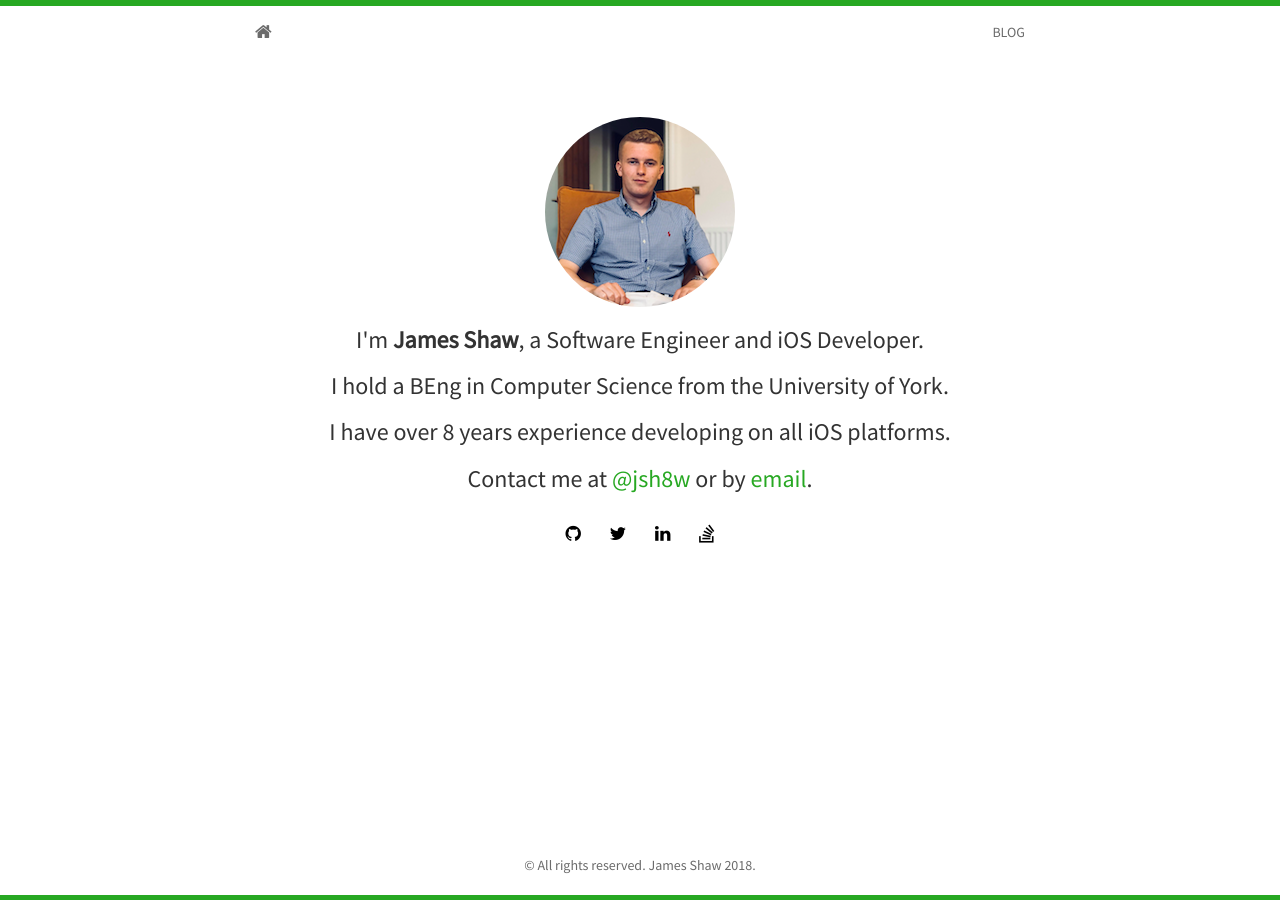
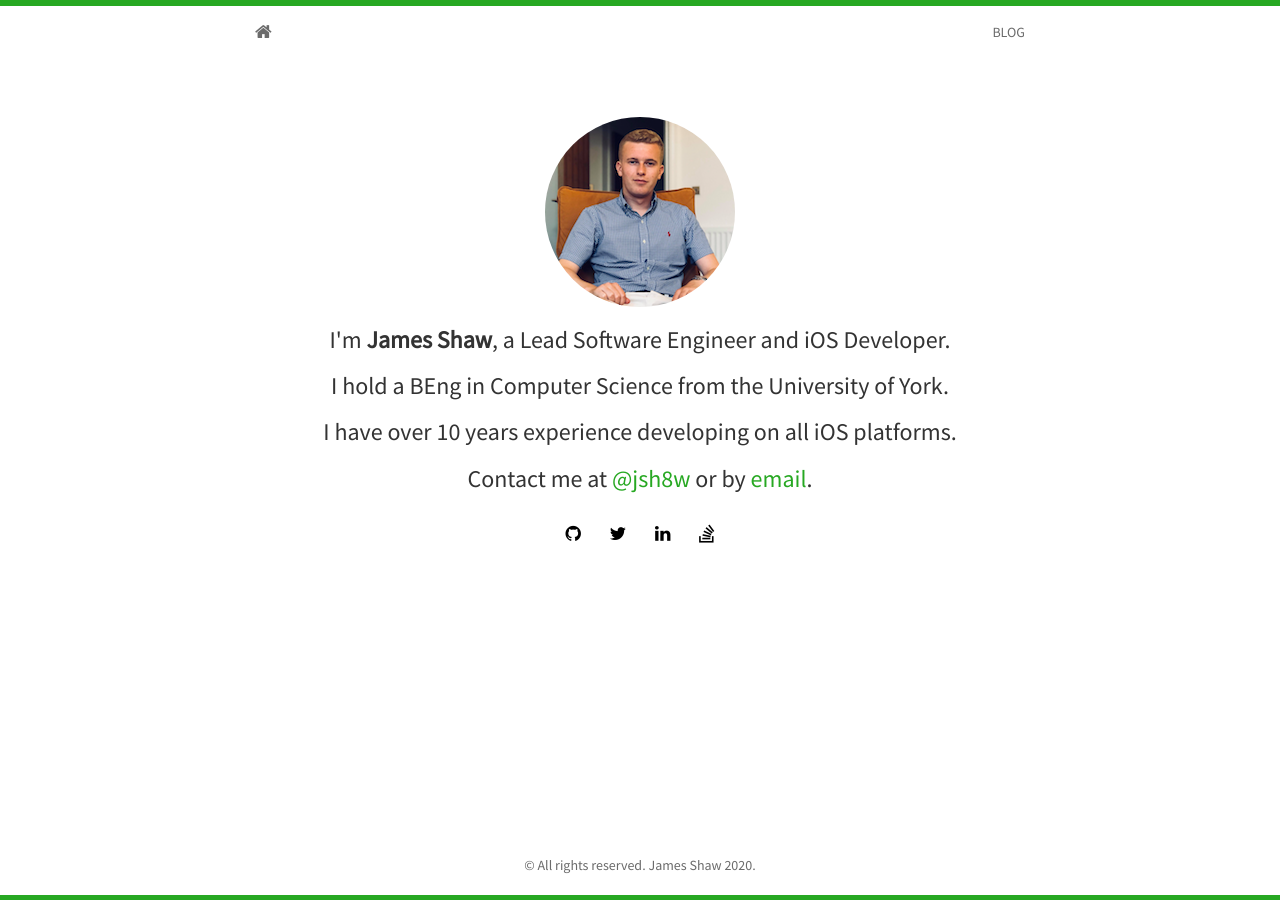
Before and after one commit to jsh8w/jsh8w.github.io, a Jekyll site: the page built from index.html, in a window 1280 px wide. Built offline with Jekyll 4.4.1, drawn with Linux system fonts in a browser that asks for light colours; nearby versions of some CDN libraries; the list of posts is cut into pages by our own code.

Commit message:
Update copy of home screen.

```diff
--- a/_includes/footer.html
+++ b/_includes/footer.html
@@ -1,7 +1,7 @@
 <footer>
     <div id="footer">
         <div class="container">
-            <p class="text-muted">© All rights reserved. James Shaw 2018.</p>
+            <p class="text-muted">© All rights reserved. James Shaw 2020.</p>
         </div>
     </div>
 </footer>
--- a/index.html
+++ b/index.html
@@ -7,9 +7,9 @@ layout: home
 	  <div class="avatar">
 		<img class="img-circle" src="{{ site.baseurl }}static/img/{{ site.avatar }}" alt="Responsive image">
 	  </div>
-	  <h3>I'm <strong>James Shaw</strong>, a Software Engineer and iOS Developer.</h3>
+	  <h3>I'm <strong>James Shaw</strong>, a Lead Software Engineer and iOS Developer.</h3>
 	  <h3>I hold a BEng in Computer Science from the University of York.</h3>
-	  <h3>I have over 8 years experience developing on all iOS platforms.</h3>
+	  <h3>I have over 10 years experience developing on all iOS platforms.</h3>
 	  <h3>Contact me at <a href="http://twitter.com/{{ site.twitter }}">@{{ site.twitter }}</a> or by <a href="mailto:{{ site.email }}">email</a>.</h3>
 	  {% include social.html %}
 	</div>
```
